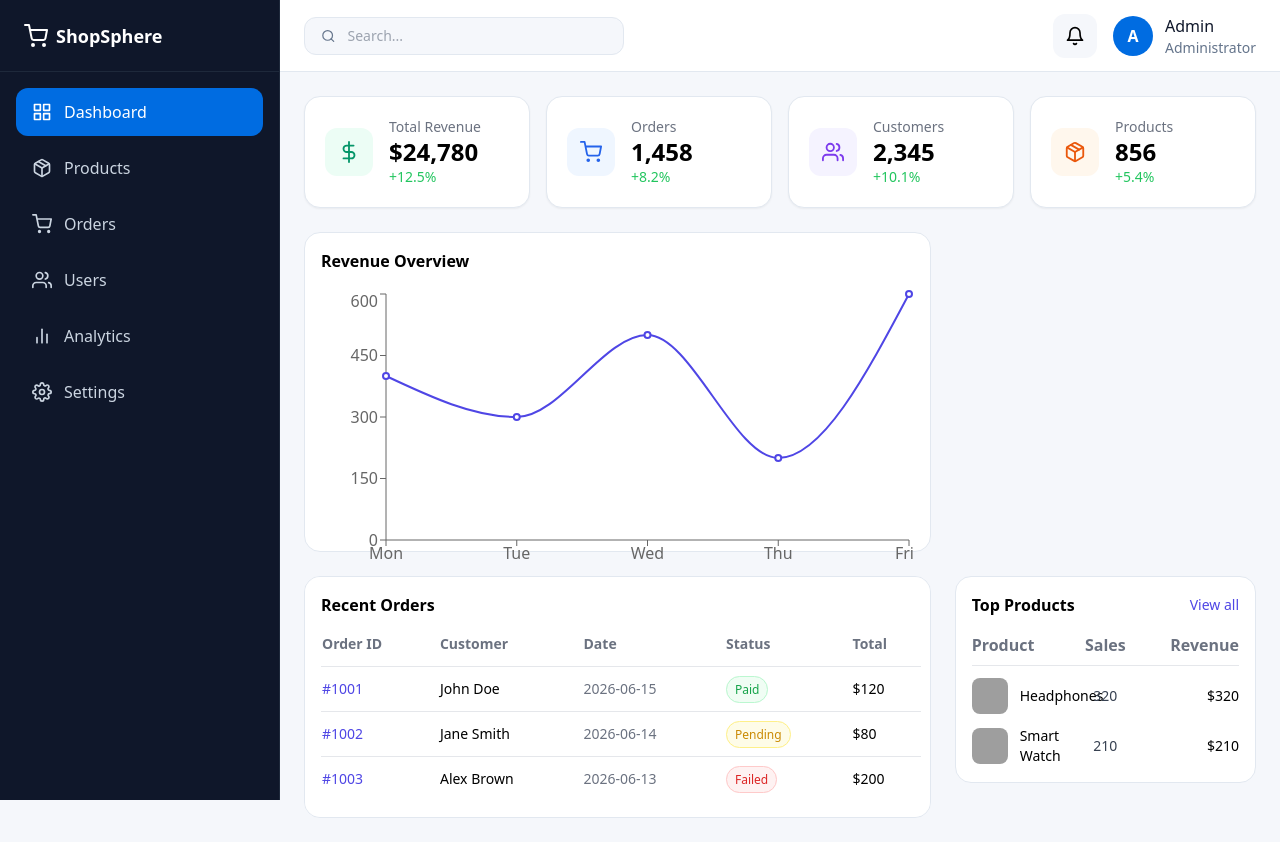
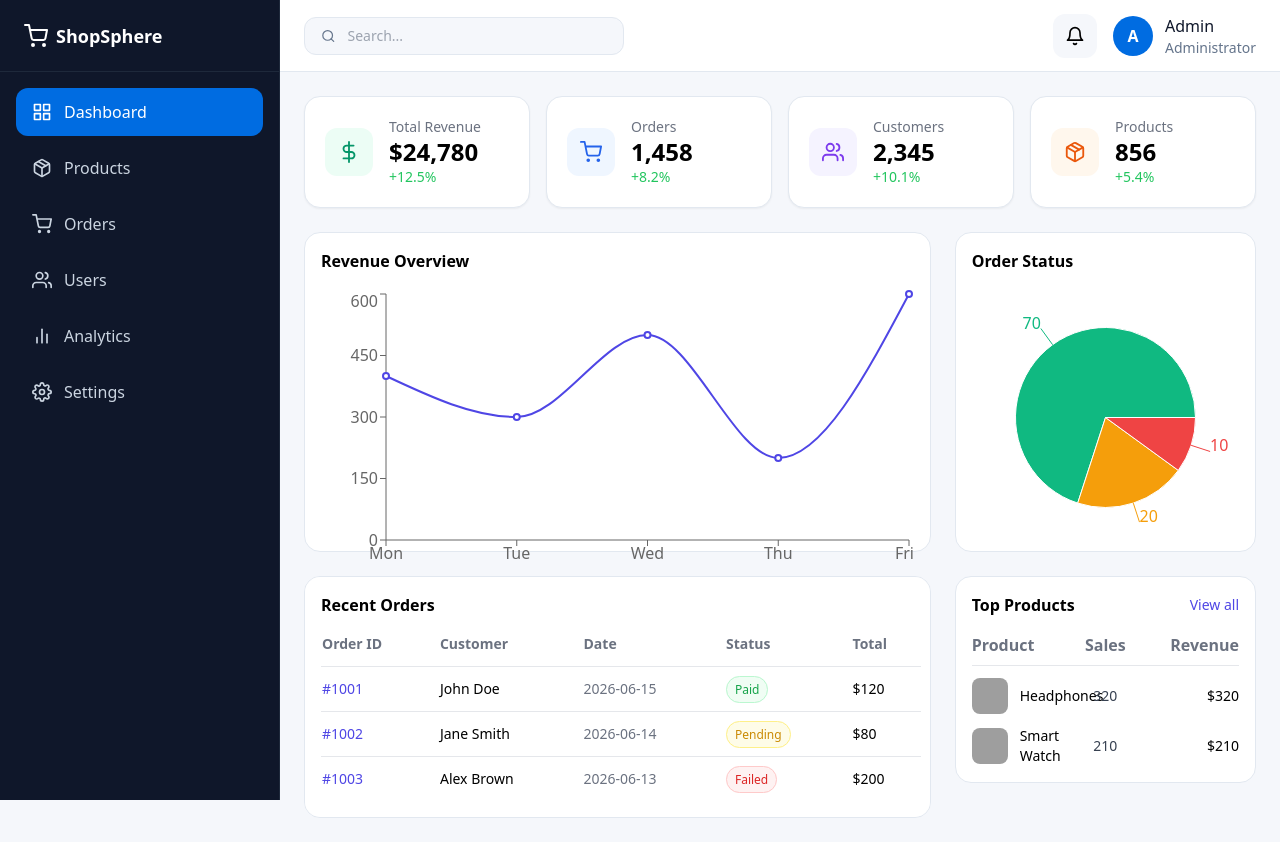
Before and after one commit to dania8shaghouri/e-commerce, a React (Vite) app in the folder frontend/: page /admin/dashboard in a window 1280 px wide. Built offline with nearby package versions, Linux system fonts and the light colour scheme; grey boxes are pictures that could not be loaded.

Commit message:
feat(admin-dashboard) add order status chart  and Recharts

```diff
--- /dev/null
+++ b/frontend/src/features/admin/components/dashboard/OrderStatusChart.tsx
@@ -0,0 +1,68 @@
+import {
+  PieChart,
+  Pie,
+  Cell,
+  ResponsiveContainer,
+  Tooltip,
+} from "recharts";
+
+interface OrderStatusData {
+  name: string;
+  value: number;
+}
+
+const data: OrderStatusData[] = [
+  {
+    name: "Paid",
+    value: 70,
+  },
+  {
+    name: "Pending",
+    value: 20,
+  },
+  {
+    name: "Failed",
+    value: 10,
+  },
+];
+
+const COLORS = [
+  "#10B981",
+  "#F59E0B",
+  "#EF4444",
+];
+
+const OrderStatusChart = () => {
+  return (
+    <div className="bg-white border border-border rounded-2xl p-4 h-[320px]">
+      <h2 className="font-semibold mb-4">
+        Order Status
+      </h2>
+
+      <ResponsiveContainer width="100%" height="90%">
+        <PieChart>
+          <Pie
+            data={data}
+            dataKey="value"
+            nameKey="name"
+            cx="50%"
+            cy="50%"
+            outerRadius={90}
+            label
+          >
+            {data.map((_, index) => (
+              <Cell
+                key={`cell-${index}`}
+                fill={COLORS[index]}
+              />
+            ))}
+          </Pie>
+
+          <Tooltip />
+        </PieChart>
+      </ResponsiveContainer>
+    </div>
+  );
+};
+
+export default OrderStatusChart;
--- a/frontend/src/features/admin/pages/admin/DashboardPage.tsx
+++ b/frontend/src/features/admin/pages/admin/DashboardPage.tsx
@@ -2,7 +2,7 @@ import StatsGrid from "../../components/dashboard/StatsGrid.js";
 import RevenueChart from "../../components/dashboard/RevenueChart.js";
 import RecentOrdersTable from "../../components/dashboard/RecentOrdersTable.js";
 import TopProducts from "../../components/dashboard/TopProducts.js";
-// import OrderStatusChart from "../../components/dashboard/OrderStatusChart";
+import OrderStatusChart from "../../components/dashboard/OrderStatusChart.js";
 
 const DashboardPage = () => {
   return (
@@ -12,13 +12,10 @@ const DashboardPage = () => {
       <div className="grid grid-cols-1 lg:grid-cols-3 gap-6">
         <div className="lg:col-span-2">{<RevenueChart />}</div>
 
-        <div>{/* <OrderStatusChart /> */}</div>
+        <div className="lg:col-span-1">
+          <OrderStatusChart />
+        </div>
       </div>
-
-      {/* <div className="grid grid-cols-1 lg:grid-cols-2 gap-6">
-        {<RecentOrdersTable />}
-        <TopProducts />
-      </div> */}
 
       <div className="grid grid-cols-1 lg:grid-cols-3 gap-6">
         <div className="lg:col-span-2">
```
